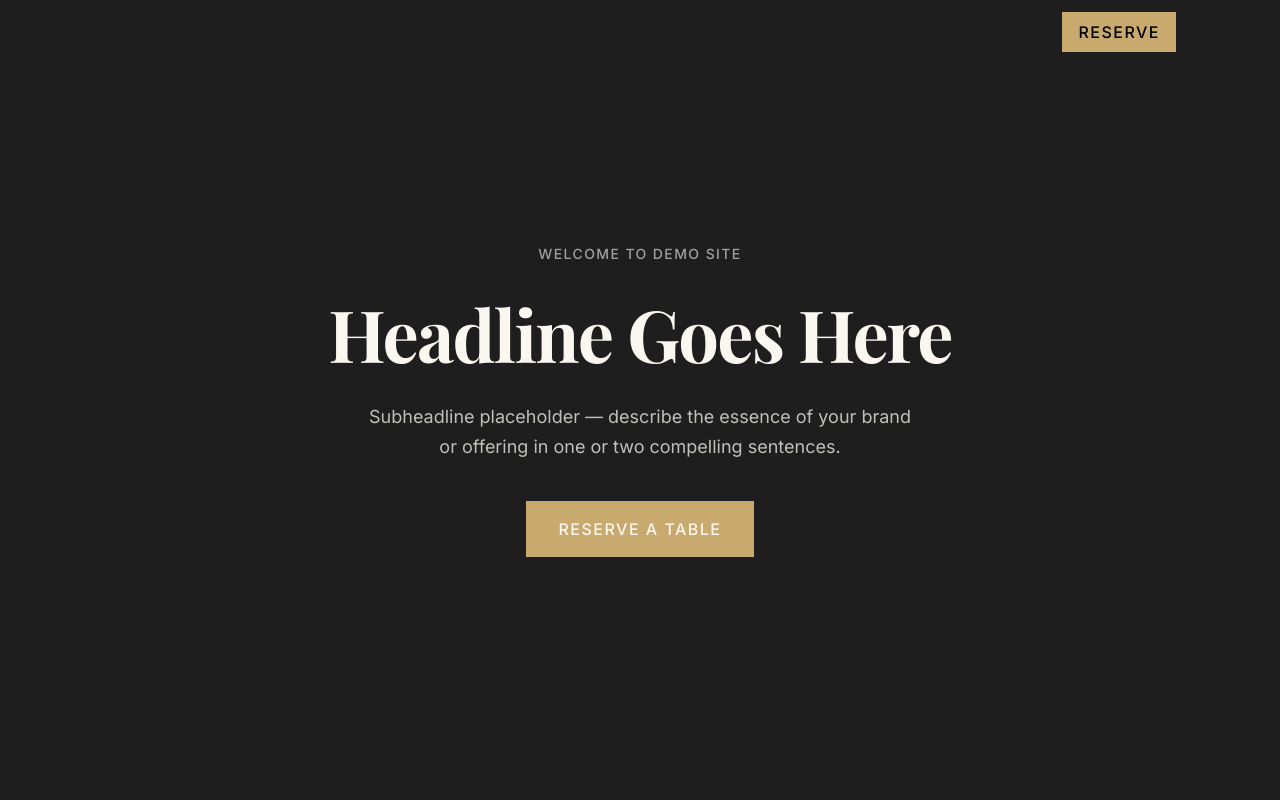
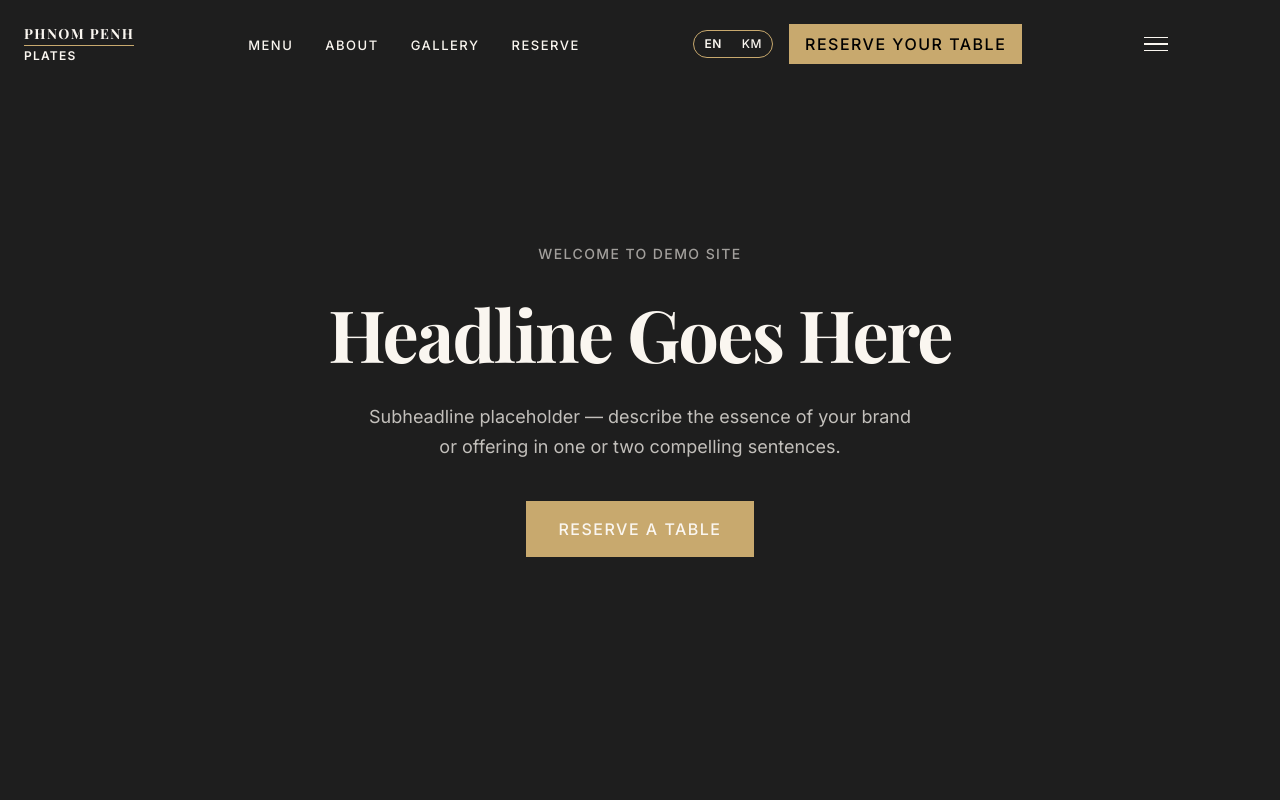
Before and after one commit to twodotstudio2-source/phnom-penh-plates, a Next.js app: page / in a window 1280 px wide. Shown: the top 800 px of the page. Built offline with nearby package versions, Linux system fonts and the light colour scheme.

Commit message:
feat: Navigation component — scroll behavior, mobile overlay

```diff
--- a/src/components/sections/Navigation.tsx
+++ b/src/components/sections/Navigation.tsx
@@ -1,14 +1,45 @@
 "use client";
 
-import React, { useEffect, useState } from "react";
+import { useEffect, useState } from "react";
+import { motion, AnimatePresence } from "framer-motion";
 import { Button } from "@/components/ui";
 
-const NAV_LINKS = ["Home", "About", "Menu", "Gallery", "Contact"];
+const NAV_LINKS = [
+  { label: "Menu",    id: "menu" },
+  { label: "About",   id: "about" },
+  { label: "Gallery", id: "gallery" },
+  { label: "Reserve", id: "reservation" },
+] as const;
+
+// ── Hamburger line — reused three times ──────────────────────────
+function HamburgerLine({
+  animate,
+}: {
+  animate: Parameters<typeof motion.span>[0]["animate"];
+}) {
+  return (
+    <motion.span
+      animate={animate}
+      transition={{ duration: 0.3, ease: "easeInOut" }}
+      style={{
+        display: "block",
+        width: "24px",
+        height: "1.5px",
+        background: "currentColor",
+        transformOrigin: "center",
+        flexShrink: 0,
+      }}
+    />
+  );
+}
 
 export function Navigation() {
-  const [scrolled, setScrolled] = useState(false);
-  const [menuOpen, setMenuOpen] = useState(false);
+  const [scrolled, setScrolled]     = useState(false);
+  const [menuOpen, setMenuOpen]     = useState(false);
+  const [activeLang, setActiveLang] = useState<"EN" | "KM">("EN");
+  const [hoveredLink, setHoveredLink] = useState<string | null>(null);
 
+  // Track scroll position
   useEffect(() => {
     function onScroll() {
       setScrolled(window.scrollY > 80);
@@ -17,7 +48,26 @@ export function Navigation() {
     return () => window.removeEventListener("scroll", onScroll);
   }, []);
 
+  // Lock body scroll while mobile overlay is open
+  useEffect(() => {
+    document.body.style.overflow = menuOpen ? "hidden" : "";
+    return () => {
+      document.body.style.overflow = "";
+    };
+  }, [menuOpen]);
+
+  function handleNavClick(id: string) {
+    setMenuOpen(false);
+    const el = document.getElementById(id);
+    if (el) el.scrollIntoView({ behavior: "smooth" });
+  }
+
+  // Derived colors
+  const textColor = scrolled ? "var(--color-foreground)" : "#FAF6F0";
+
   return (
+    <>
+      {/* ── Fixed nav bar ──────────────────────────────────────── */}
       <nav
         style={{
           position: "fixed",
@@ -27,115 +77,284 @@ export function Navigation() {
           zIndex: "var(--z-sticky)",
           background: scrolled ? "var(--color-background)" : "transparent",
           boxShadow: scrolled ? "0 1px 0 var(--color-border)" : "none",
-        transition: "var(--transition-base)",
+          transition:
+            "background var(--transition-slow), box-shadow var(--transition-slow)",
         }}
       >
         <div
-        className="mx-auto flex items-center justify-between px-[var(--space-6)] h-16"
-        style={{ maxWidth: "var(--max-content)" }}
-      >
-        {/* Logo */}
-        <span
+          className="mx-auto flex items-center justify-between px-6"
           style={{
-            fontFamily: "var(--font-display)",
-            fontWeight: "var(--weight-bold)",
-            fontSize: "var(--text-lg)",
-            letterSpacing: "var(--tracking-wide)",
-            color: "var(--color-foreground)",
+            maxWidth: "var(--max-content)",
+            paddingTop:    scrolled ? "16px" : "24px",
+            paddingBottom: scrolled ? "16px" : "24px",
+            transition:
+              "padding-top var(--transition-slow), padding-bottom var(--transition-slow)",
           }}
         >
-          DEMO SITE
-        </span>
+          {/* ── Logo ─────────────────────────────────────────── */}
+          <button
+            onClick={() => window.scrollTo({ top: 0, behavior: "smooth" })}
+            aria-label="Phnom Penh Plates – scroll to top"
+            style={{
+              background: "none",
+              border: "none",
+              cursor: "pointer",
+              padding: 0,
+              textAlign: "left",
+              color: textColor,
+              transition: "color var(--transition-slow)",
+            }}
+          >
+            <div
+              style={{
+                fontFamily:    "var(--font-display)",
+                fontWeight:    "var(--weight-bold)",
+                fontSize:      "var(--text-sm)",
+                letterSpacing: "var(--tracking-widest)",
+                lineHeight:    1,
+                textTransform: "uppercase",
+              }}
+            >
+              PHNOM PENH
+            </div>
+            {/* Gold divider */}
+            <div
+              style={{
+                height:     "1px",
+                background: "var(--color-primary)",
+                margin:     "4px 0",
+              }}
+            />
+            <div
+              style={{
+                fontFamily:    "var(--font-body)",
+                fontWeight:    "var(--weight-semibold)",
+                fontSize:      "var(--text-xs)",
+                letterSpacing: "var(--tracking-widest)",
+                lineHeight:    1,
+                textTransform: "uppercase",
+              }}
+            >
+              PLATES
+            </div>
+          </button>
 
-        {/* Desktop links */}
-        <ul className="hidden md:flex items-center gap-[var(--space-8)]" style={{ listStyle: "none" }}>
+          {/* ── Desktop nav links (center) ────────────────────── */}
+          <ul
+            className="hidden md:flex items-center gap-8"
+            style={{ listStyle: "none", margin: 0, padding: 0 }}
+          >
             {NAV_LINKS.map((link) => (
-            <li key={link}>
-              <a
-                href={`#${link.toLowerCase()}`}
+              <li key={link.id}>
+                <button
+                  onClick={() => handleNavClick(link.id)}
+                  onMouseEnter={() => setHoveredLink(link.id)}
+                  onMouseLeave={() => setHoveredLink(null)}
                   style={{
-                  fontFamily: "var(--font-body)",
-                  fontSize: "var(--text-sm)",
-                  fontWeight: "var(--weight-medium)",
-                  letterSpacing: "var(--tracking-wide)",
-                  color: "var(--color-foreground)",
-                  textDecoration: "none",
+                    background:    "none",
+                    border:        "none",
+                    cursor:        "pointer",
+                    padding:       0,
+                    fontFamily:    "var(--font-body)",
+                    fontWeight:    "var(--weight-medium)",
+                    fontSize:      "13px",
+                    letterSpacing: "1.5px",
                     textTransform: "uppercase",
-                  transition: "var(--transition-fast)",
+                    color:
+                      hoveredLink === link.id
+                        ? "var(--color-primary)"
+                        : textColor,
+                    transition: "color var(--transition-slow)",
                   }}
-                className="hover:opacity-60"
                 >
-                {link}
-              </a>
+                  {link.label}
+                </button>
               </li>
             ))}
           </ul>
 
-        {/* Desktop CTA */}
-        <div className="hidden md:block">
-          <Button size="sm">Reserve</Button>
+          {/* ── Desktop right: language pill + CTA ───────────── */}
+          <div className="hidden md:flex items-center gap-4">
+            {/* Language toggle pill */}
+            <div
+              style={{
+                display:      "flex",
+                alignItems:   "center",
+                border:       "1px solid var(--color-primary)",
+                borderRadius: "var(--radius-full)",
+                overflow:     "hidden",
+              }}
+            >
+              {(["EN", "KM"] as const).map((lang) => (
+                <button
+                  key={lang}
+                  onClick={() => setActiveLang(lang)}
+                  aria-pressed={activeLang === lang}
+                  style={{
+                    background:    "none",
+                    border:        "none",
+                    cursor:        "pointer",
+                    padding:       "4px 10px",
+                    fontFamily:    "var(--font-body)",
+                    fontWeight:
+                      activeLang === lang
+                        ? "var(--weight-bold)"
+                        : "var(--weight-medium)",
+                    fontSize:      "12px",
+                    letterSpacing: "0.5px",
+                    color:         textColor,
+                    transition:    "color var(--transition-slow)",
+                  }}
+                >
+                  {lang}
+                </button>
+              ))}
             </div>
 
-        {/* Mobile hamburger */}
+            {/* Primary CTA */}
+            <Button size="sm" onClick={() => handleNavClick("reservation")}>
+              Reserve Your Table
+            </Button>
+          </div>
+
+          {/* ── Mobile hamburger ──────────────────────────────── */}
           <button
-          className="md:hidden flex flex-col gap-1 p-2 cursor-pointer"
+            className="md:hidden"
             aria-label={menuOpen ? "Close menu" : "Open menu"}
             aria-expanded={menuOpen}
             onClick={() => setMenuOpen((prev) => !prev)}
-          style={{ background: "none", border: "none" }}
+            style={{
+              background:     "none",
+              border:         "none",
+              cursor:         "pointer",
+              padding:        "8px",
+              width:          "40px",
+              height:         "40px",
+              display:        "flex",
+              flexDirection:  "column",
+              alignItems:     "center",
+              justifyContent: "center",
+              gap:            "5px",
+              color:          textColor,
+              transition:     "color var(--transition-slow)",
+            }}
           >
-          <span
-            className="block w-6 h-0.5"
-            style={{ background: "var(--color-foreground)" }}
+            {/*
+             * gap=5px → center-to-center between adjacent lines = 1.5+5 = 6.5px
+             * Line 1 sits 6.5px above center → needs y: +6.5 to form X
+             * Line 3 sits 6.5px below center → needs y: -6.5 to form X
+             */}
+            <HamburgerLine
+              animate={menuOpen ? { rotate: 45, y: 6.5 } : { rotate: 0, y: 0 }}
             />
-          <span
-            className="block w-6 h-0.5"
-            style={{ background: "var(--color-foreground)" }}
+            <motion.span
+              animate={
+                menuOpen
+                  ? { opacity: 0, scaleX: 0 }
+                  : { opacity: 1, scaleX: 1 }
+              }
+              transition={{ duration: 0.2 }}
+              style={{
+                display:         "block",
+                width:           "24px",
+                height:          "1.5px",
+                background:      "currentColor",
+                transformOrigin: "center",
+                flexShrink:      0,
+              }}
             />
-          <span
-            className="block w-6 h-0.5"
-            style={{ background: "var(--color-foreground)" }}
+            <HamburgerLine
+              animate={menuOpen ? { rotate: -45, y: -6.5 } : { rotate: 0, y: 0 }}
             />
           </button>
         </div>
+      </nav>
 
-      {/* Mobile menu */}
+      {/* ── Mobile full-screen overlay ──────────────────────────── */}
+      <AnimatePresence>
         {menuOpen && (
-        <ul
-          className="md:hidden flex flex-col px-[var(--space-6)] pb-[var(--space-6)]"
+          <motion.div
+            initial={{ opacity: 0 }}
+            animate={{ opacity: 1 }}
+            exit={{ opacity: 0 }}
+            transition={{ duration: 0.3, ease: "easeInOut" }}
             style={{
-            listStyle: "none",
-            background: "var(--color-background)",
-            borderTop: "1px solid var(--color-border)",
+              position:       "fixed",
+              inset:          0,
+              zIndex:         199, // sits just below nav (200)
+              background:     "var(--color-background-dark)",
+              display:        "flex",
+              flexDirection:  "column",
+              alignItems:     "center",
+              justifyContent: "center",
+              padding:        "var(--space-8)",
             }}
           >
-          {NAV_LINKS.map((link) => (
-            <li key={link}>
-              <a
-                href={`#${link.toLowerCase()}`}
-                onClick={() => setMenuOpen(false)}
+            {/* Staggered nav links */}
+            <ul
               style={{
-                  display: "block",
-                  paddingTop: "var(--space-4)",
-                  paddingBottom: "var(--space-4)",
-                  fontFamily: "var(--font-body)",
-                  fontSize: "var(--text-sm)",
-                  fontWeight: "var(--weight-medium)",
-                  letterSpacing: "var(--tracking-wide)",
-                  color: "var(--color-foreground)",
-                  textDecoration: "none",
-                  textTransform: "uppercase",
+                listStyle:      "none",
+                margin:         0,
+                padding:        0,
+                flex:           1,
+                display:        "flex",
+                flexDirection:  "column",
+                alignItems:     "center",
+                justifyContent: "center",
+                gap:            "var(--space-8)",
+                textAlign:      "center",
               }}
             >
-                {link}
-              </a>
-            </li>
+              {NAV_LINKS.map((link, i) => (
+                <motion.li
+                  key={link.id}
+                  initial={{ opacity: 0, y: 24 }}
+                  animate={{ opacity: 1, y: 0 }}
+                  transition={{
+                    delay:    0.05 + i * 0.07,
+                    duration: 0.4,
+                    ease:     "easeOut",
+                  }}
+                >
+                  <button
+                    onClick={() => handleNavClick(link.id)}
+                    style={{
+                      background:    "none",
+                      border:        "none",
+                      cursor:        "pointer",
+                      padding:       0,
+                      fontFamily:    "var(--font-display)",
+                      fontSize:      "32px",
+                      fontWeight:    "var(--weight-regular)",
+                      color:         "var(--color-foreground-dark)",
+                      textTransform: "uppercase",
+                      letterSpacing: "var(--tracking-wide)",
+                    }}
+                  >
+                    {link.label}
+                  </button>
+                </motion.li>
               ))}
-          <li style={{ paddingTop: "var(--space-4)" }}>
-            <Button size="sm">Reserve</Button>
-          </li>
             </ul>
+
+            {/* Full-width reserve CTA */}
+            <motion.div
+              initial={{ opacity: 0, y: 24 }}
+              animate={{ opacity: 1, y: 0 }}
+              transition={{ delay: 0.35, duration: 0.4, ease: "easeOut" }}
+              style={{ width: "100%", maxWidth: "400px" }}
+            >
+              <Button
+                size="lg"
+                className="w-full"
+                onClick={() => handleNavClick("reservation")}
+              >
+                Reserve Your Table
+              </Button>
+            </motion.div>
+          </motion.div>
         )}
-    </nav>
+      </AnimatePresence>
+    </>
   );
 }
```
Lines whose indentation alone changed are shown as unchanged.
